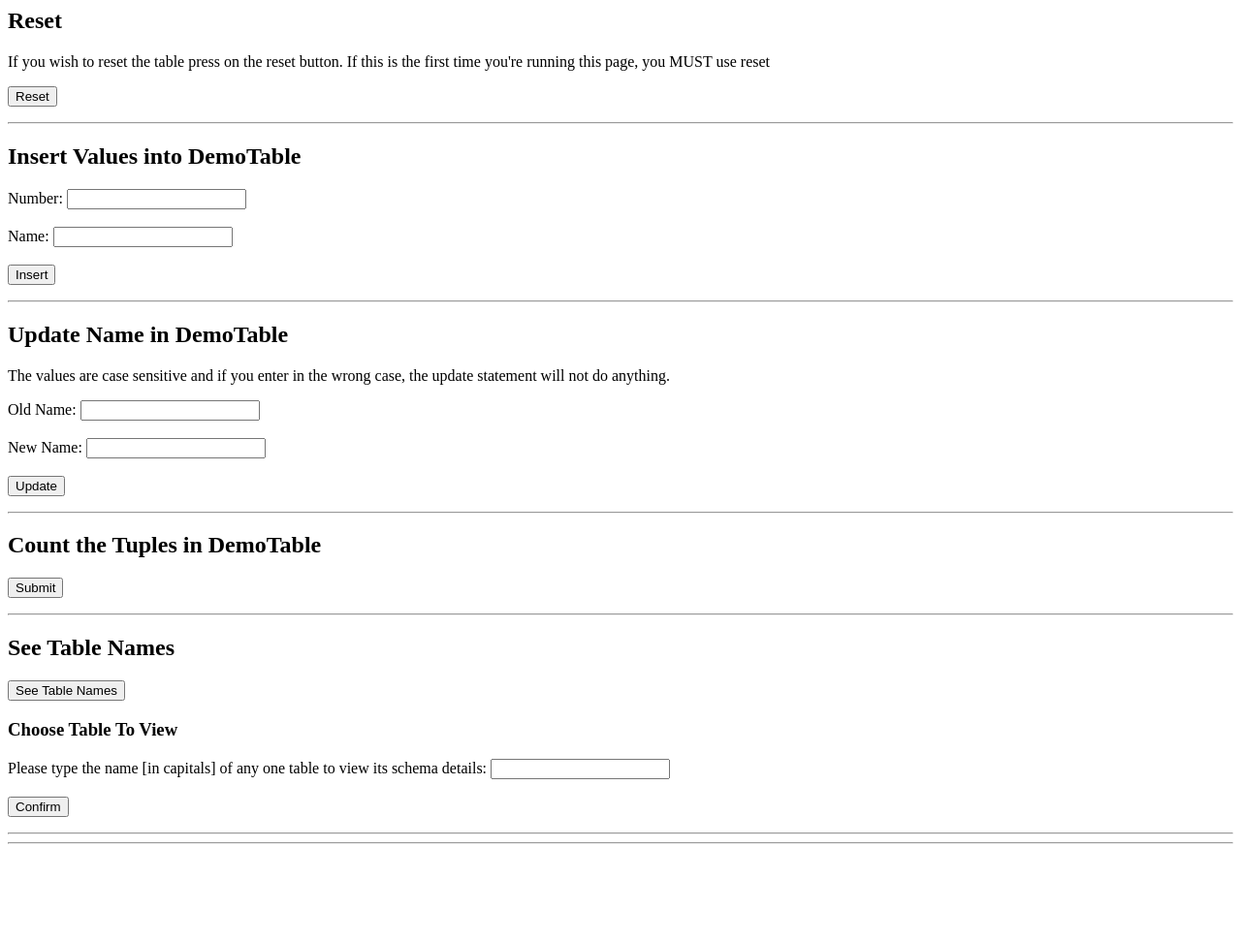
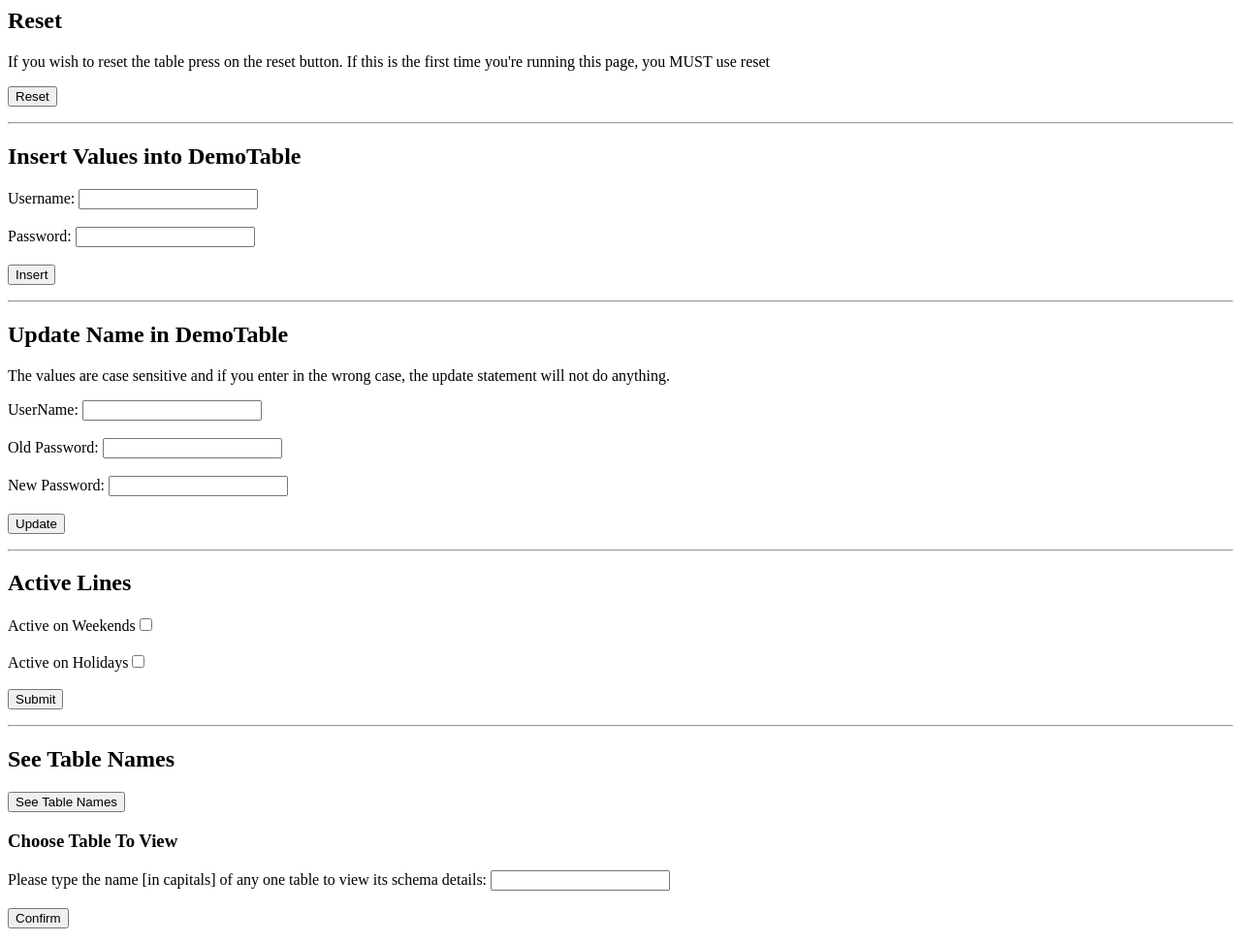
Before and after one commit to zhouflora/transit-db, a PHP site: page /oracle-test.php in a window 1280 px wide. Shown: the top 972 px of the page at 97% size. Before the commit the page ends 871 px from the top, so only its background shows below. Run offline with PHP 8.4, Linux system fonts and the light colour scheme.

Commit message:
INSERT query, UPDATE query, Selection query

```diff
--- a/app/oracle-test.php
+++ b/app/oracle-test.php
@@ -36,8 +36,8 @@
         <h2>Insert Values into DemoTable</h2>
         <form method="POST" action="oracle-test.php"> <!--refresh page when submitted-->
             <input type="hidden" id="insertQueryRequest" name="insertQueryRequest">
-            Number: <input type="text" name="insNo"> <br /><br />
-            Name: <input type="text" name="insName"> <br /><br />
+            Username: <input type="text" name="username"> <br /><br />
+            Password: <input type="text" name="password"> <br /><br />
 
             <input type="submit" value="Insert" name="insertSubmit"></p>
         </form>
@@ -49,17 +49,21 @@
 
         <form method="POST" action="oracle-test.php"> <!--refresh page when submitted-->
             <input type="hidden" id="updateQueryRequest" name="updateQueryRequest">
-            Old Name: <input type="text" name="oldName"> <br /><br />
-            New Name: <input type="text" name="newName"> <br /><br />
+            UserName: <input type="text" name="userName"> <br /><br />
+
+            Old Password: <input type="text" name="oldPass"> <br /><br />
+            New Password: <input type="text" name="newPass"> <br /><br />
 
             <input type="submit" value="Update" name="updateSubmit"></p>
         </form>
 
         <hr />
 
-        <h2>Count the Tuples in DemoTable</h2>
+        <h2>Active Lines</h2>
         <form method="GET" action="oracle-test.php"> <!--refresh page when submitted-->
             <input type="hidden" id="countTupleRequest" name="countTupleRequest">
+            Active on Weekends<input type="checkbox" name="weekend" value=1> <br /><br />
+            Active on Holidays<input type="checkbox" name="holiday" value=1> <br /><br />
             <input type="submit" name="countTuples"></p>
         </form>
 
@@ -200,11 +204,12 @@
         function handleUpdateRequest() {
             global $db_conn;
 
-            $old_name = $_POST['oldName'];
-            $new_name = $_POST['newName'];
+            $name = $_POST['userName'];
+            $old_pass = $_POST['oldPass'];
+            $new_pass = $_POST['newPass'];
 
             // you need the wrap the old name and new name values with single quotations
-            executePlainSQL("UPDATE demoTable SET name='" . $new_name . "' WHERE name='" . $old_name . "'");
+            executePlainSQL("UPDATE UserAccount SET password='" . $new_pass . "' WHERE password='" . $old_pass . "' AND username='" . $name . "'");
             OCICommit($db_conn);
         }
 
@@ -219,30 +224,50 @@
             OCICommit($db_conn);
         }
 
+        // function random_int($n) {
+        //     $min = pow(10, $n - 1);
+        //     $max = pow(10, $n) - 1;
+        //     return mt_rand($min, $max);
+        // };
+
         function handleInsertRequest() {
             global $db_conn;
 
-            //Getting the values from user and insert data into the table
-            $tuple = array (
-                ":bind1" => $_POST['insNo'],
-                ":bind2" => $_POST['insName']
+            $userAccountInfo = array (
+                ":bind1" => $_POST['username'],
+                ":bind2" => $_POST['password']
             );
 
-            $alltuples = array (
-                $tuple
+            $userAccountRegister = array (
+                ":bind1" => $_POST['username'],
+                ":bind3" => 'A8H6G2H837',
+                ":bind5" => 1234567890 // need to generate
             );
 
-            executeBoundSQL("insert into demoTable values (:bind1, :bind2)", $alltuples);
+            $alltuples1 = array (
+                $userAccountInfo
+            );
+
+            $alltuples2 = array (
+                $userAccountRegister
+            );
+
+            executeBoundSQL("insert into UserAccount values (:bind1, :bind2)", $alltuples1);
+            executeBoundSQL("insert into UserAccount_Registers values (:bind1, :bind3, SYSDATE, :bind5)", $alltuples2);
+
             OCICommit($db_conn);
         }
 
         function handleCountRequest() {
             global $db_conn;
 
-            $result = executePlainSQL("SELECT Count(*) FROM demoTable");
+            $weekends = $_GET['weekend'];
+            $holidays = $_GET['holiday'];
+
+            $result = executePlainSQL("SELECT lineName FROM StationLine_Scheduled_For_Timing WHERE activeOnWeekends = '". $weekends ."' OR activeOnHolidays = '". $holidays ."'");
 
             if (($row = oci_fetch_row($result)) != false) {
-                echo "<br> The number of tuples in demoTable: " . $row[0] . "<br>";
+                echo "<br> The active lines are: " . $row[0] . "<br>"; // so far this is only printing out the first line name
             }
         }
 
```
